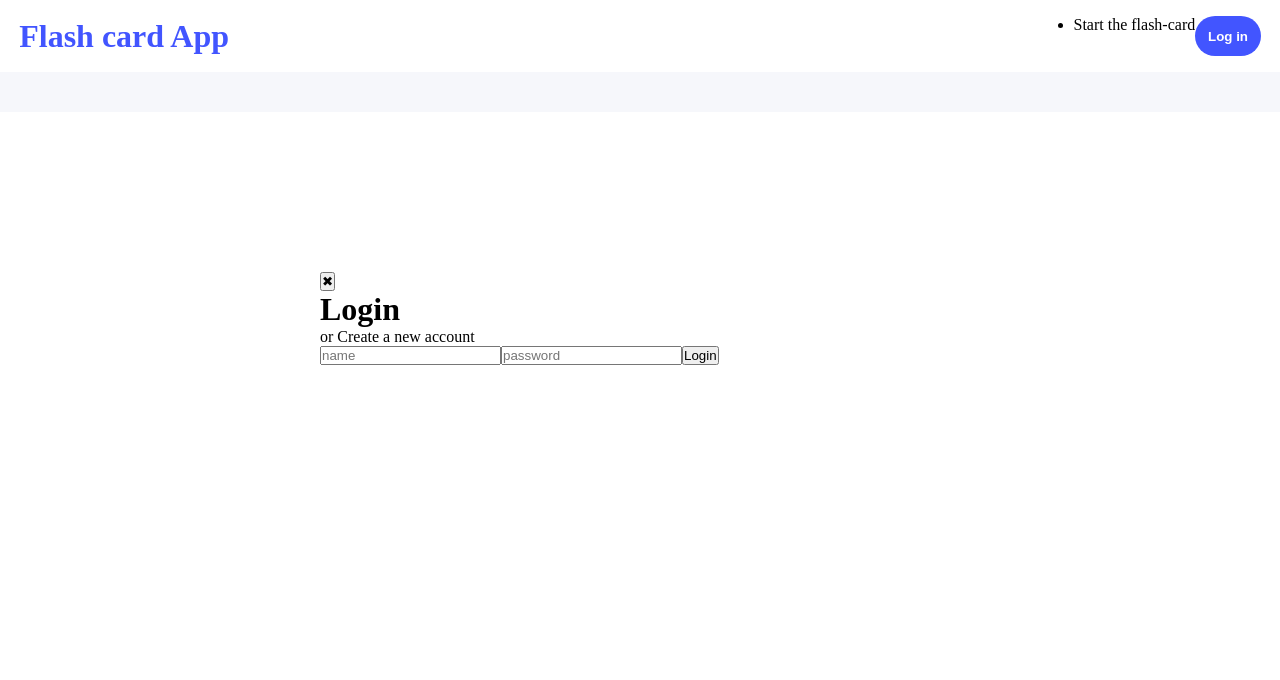
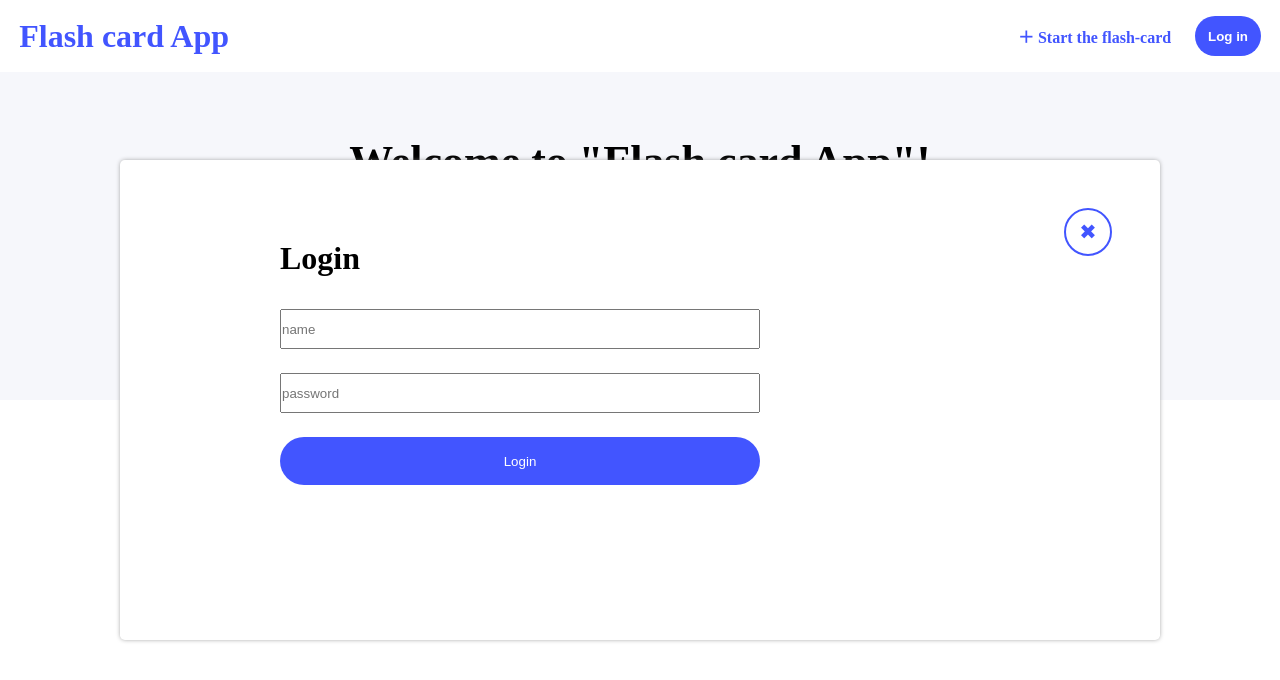
Before and after one commit to risa0110/flash-card-app, a React (Create React App) app: page / in a window 1280 px wide. Both pictures are taken after a click on the button "Log in". Shown: the top 680 px of the page. Built offline with nearby package versions, Linux system fonts and the light colour scheme.

Commit message:
made homepage

```diff
--- a/src/Components/CreateAccountCompo.js
+++ b/src/Components/CreateAccountCompo.js
@@ -7,25 +7,34 @@ export default function CreateAccountCompo({ mode, isVisible, btnClose }) {
         userName: '',
         password: ''
     });
-    const { login } = useContext(UserDataContext);
+    const { createAccount, login } = useContext(UserDataContext);
     const formSubmit = (e) => {
         e.preventDefault();
+        if(!formData.email || !formData.userName || !formData.password){
+            alert("error");//書き換えよう
+            return;
+        }
+        if (mode === "createAccount") {
+            createAccount(formData);
+        } else {
             login(formData);
+        }
+        btnClose();
         console.log(formData)
         setFormData({ email: '', userName: '', password: '' });
     }
 
-    const isSignup = mode === "signup"; //the mode for the login/createAccount display
+    const isSignup = mode === "createAccount"; //the mode for the login/createAccount display
 
     return (
         <>
             <div className={isVisible ? "login-section" : "login-section hidden"}>
                 <div>
-                    <button onClick={btnClose}>✖</button>
+                    <div>
+                        <button onClick={btnClose} className="close-btn">✖</button>
                     </div>
                     <div>
                         <h1>{isSignup ? "Create a new account" : "Login"}</h1>
-                    <p>or {isSignup ? "Login" : "Create a new account"}</p>
                     </div>
                     <div>
                         <form onSubmit={formSubmit}>
@@ -46,8 +55,9 @@ export default function CreateAccountCompo({ mode, isVisible, btnClose }) {
                                 placeholder="password"
                                 value={formData.password}
                                 onChange={(e) => setFormData({ ...formData, password: e.target.value })} />
-                        <button type="submit">{isSignup ? "Create" : "Login"}</button>
+                            <button type="submit" className="submit">{isSignup ? "Create" : "Login"}</button>
                         </form>
+                    </div>
                 </div>
             </div>
         </>
--- a/src/Components/HeaderCompo.js
+++ b/src/Components/HeaderCompo.js
@@ -1,4 +1,10 @@
-export default function HeaderCompo({openForm}) {
+import { useContext } from "react"
+import UserDataContext from "../Context/UserDataContext"
+import HeaderMenuCompo from "./HeaderMenuCompo";
+import { Link } from "react-router-dom";
+
+export default function HeaderCompo({ openForm,btnShowMenu,showMenu }) {
+    const { currentUser, isAuthenticated } = useContext(UserDataContext);
     return (
         <>
             <header>
@@ -9,8 +15,17 @@ export default function HeaderCompo({openForm}) {
                     <div>
                         <nav>
                             <ul>
-                                <li>Start the flash-card</li>
-                                <button className="hoverBtn" onClick={openForm}>Log in</button>
+                                <li><Link to="/" id="flash-card">＋ Start the flash-card</Link></li>
+                                <li>
+                                    {!isAuthenticated ?
+                                        <button className="hoverBtn" onClick={openForm}>Log in</button> :
+                                        <button className="hoverBtn" onClick={btnShowMenu}>{currentUser.userName}</button>
+                                    }
+                                </li>
+                                <li>
+                                    {isAuthenticated ?
+                                    <HeaderMenuCompo showMenu={showMenu}/>:null}
+                                </li>
                             </ul>
                         </nav>
                     </div>
--- /dev/null
+++ b/src/Components/HeaderMenuCompo.js
@@ -0,0 +1,20 @@
+import { useContext } from "react"
+import UserDataContext from "../Context/UserDataContext"
+import { Link } from "react-router-dom";
+export default function HeaderMenuCompo({showMenu}) {
+    const { currentUser,logout } = useContext(UserDataContext);
+    return (
+        <>
+            <div id="header-menu" className={showMenu? "": "hidden"} >
+                <div>
+                    <p><b>User name:</b> {currentUser.userName}</p>
+                    <p><b>e-mail:</b> {currentUser.email}</p>
+                </div>
+                <hr/>
+                <div><Link to="/Profile"><p>Profile</p></Link></div>
+                <hr/>
+                <div><button onClick={logout}>Logout</button></div>
+            </div>
+        </>
+    )
+}
--- a/src/Context/UserDataContext.js
+++ b/src/Context/UserDataContext.js
@@ -1,30 +1,50 @@
-import { createContext,useState,useEffect } from "react";
+import { createContext, useState, useEffect } from "react";
 const UserDataContext = createContext();
-export function UserDataProvider({children}){
-    const [user,setUser] = useState();
+export function UserDataProvider({ children }) {
+    const [currentUser, setCurrentUser] = useState(null);
+    const [users, setUsers] = useState(() => {
+        const stored = localStorage.getItem("users");
+        return stored ? JSON.parse(stored) : [];
+    });
     const [isAuthenticated, setIsAuthenticated] = useState(false);
 
-    useEffect(()=>{
-        const storedUser = localStorage.getItem("user");
-        if(storedUser){
-            setUser(JSON.parse(storedUser));
+
+    useEffect(() => {
+        const storedUser = localStorage.getItem("currentUser");
+        if (storedUser) {
+            setCurrentUser(JSON.parse(storedUser));
             setIsAuthenticated(true);
         }
-    },[]);
+    }, []);
+    const createAccount = (formData) => {
+        if (!users.find(u=>u.userName===formData.userName)) {
+            const newUser = [...users, formData];
+            setUsers(newUser);
+            localStorage.setItem("users", JSON.stringify(newUser));
+            setCurrentUser(formData)
+            localStorage.setItem("currentUser", JSON.stringify(formData))
+            setIsAuthenticated(true);
+        } else { alert("You already have your account!") }
+    }
 
-    const login = ({formData})=>{
-        setUser(formData);
-        setIsAuthenticated(true);
-        localStorage.setItem("user",JSON.stringify(formData))
+    const login = (formData) => {
+        const matchedUser =  users.find((u) => u.userName === formData.userName && u.password === formData.password);
+        console.log("matchedUser:", matchedUser);
+        if (matchedUser) {
+            setCurrentUser(matchedUser);
+            setIsAuthenticated(true);
+            localStorage.setItem("currentUser", JSON.stringify(matchedUser))
+        } else { alert("userName or password is wrong!") }
+        //alert("Login!")
+
     };
-    const logout = ()=>{
-        setUser(null);
+    const logout = () => {
         setIsAuthenticated(false);
-        localStorage.removeItem("user");
+        localStorage.removeItem("currentUser"); //←こいついる？
     };
-    console.log(user, isAuthenticated);
-    return(
-        <UserDataContext.Provider value={{user,isAuthenticated,login,logout}}>
+    console.log(users, isAuthenticated);
+    return (
+        <UserDataContext.Provider value={{ currentUser, users, isAuthenticated, login, logout, createAccount }}>
             {children}
         </UserDataContext.Provider>
     )
--- a/src/Layout.js
+++ b/src/Layout.js
@@ -4,7 +4,7 @@ export default function Layout(){
         <>
         <ul>
             <li><Link to="/">Home Page</Link></li>
-            <li><Link to="/">Profile Page</Link></li>
+            <li><Link to="/Profile">Profile Page</Link></li>
         </ul>
         <Outlet/>
         </>
--- a/src/Pages/Home.js
+++ b/src/Pages/Home.js
@@ -1,10 +1,10 @@
 import CreateAccountCompo from "../Components/CreateAccountCompo"
 import HeaderCompo from "../Components/HeaderCompo"
-//import LoginCompo from "../Components/LoginCompo"
 import { useState } from "react"
 
 export default function Home() {
     const [showSignUp, setShowSignUp] = useState(false);
+    const[showMenu, setShowMenu]=useState(false);
     const [mode, setMode] = useState("login");
     const openForm = (formMode)=>{
         setMode(formMode);
@@ -13,7 +13,10 @@ export default function Home() {
 
     return (
         <>
-            <HeaderCompo openForm={()=>openForm("login")}/>
+            <HeaderCompo
+            openForm={()=>openForm("login")}
+            showMenu={showMenu}
+            btnShowMenu={()=>setShowMenu(!showMenu)}/>
             <div id="app-descriptiton">
                 <div>
                     <h2>Welcome to "Flash card App"!</h2>
@@ -21,7 +24,7 @@ export default function Home() {
                         Create your own sets, review them anytime, and track your progress as you master new concepts.
                         Whether you're preparing for exams, learning a new language, or just keeping your memory sharp, FlashMaster helps you study smarter—not harder.
                     </p>
-                    <button onClick={()=>openForm("signup")} className="hoverBtn">Create new Account</button>
+                    <button onClick={()=>openForm("createAccount")} className="hoverBtn">Create new Account</button>
                 </div>
             </div>
 
--- a/src/Pages/Profile.js
+++ b/src/Pages/Profile.js
@@ -1,7 +1,20 @@
-export default function Profile(){
-    return(
+import { useContext } from "react"
+import UserDataContext from "../Context/UserDataContext"
+export default function Profile() {
+    const {currentUser} = useContext(UserDataContext)
+    return (
         <>
-        <h1>Profile</h1>
+            <div className="container">
+                <h1>Setting</h1>
+                <div id="profile-sec">
+                    <div>
+                        <h2>Profile</h2>
+                        <p>User name: {currentUser.userName}</p>
+                        <p>E-mail: {currentUser.email}</p>
+                        <p>Password: *****</p>
+                    </div>
+                </div>
+            </div>
         </>
     )
 }
--- a/src/style.css
+++ b/src/style.css
@@ -2,6 +2,12 @@
     box-sizing: border-box;
     margin: 0;
     padding: 0;
+}
+li{
+    list-style: none;
+}
+a{
+    text-decoration: none;
 }
 /*Variables*/
 :root{
@@ -12,13 +18,16 @@
 }
 /*header-compo style*/
 .container{
-    display: flex;
-    justify-content: space-between;
     align-items: center;
     padding: 1rem 1.2rem;
 }
+header .container{
+    display: flex;
+    justify-content: space-between;
+}
 header ul{
     display: flex;
+    align-items: center;
 }
 header #site-logo h1{
     color:var(--main-site-color);
@@ -26,6 +35,28 @@ header #site-logo h1{
 header nav button{
     padding: 0.4rem 0.8rem;
     height: 2.5rem;
+}
+#flash-card{
+    font-weight: var(--fontweight-med);
+    color: var(--main-site-color);
+    margin-right: 1.5rem;
+}
+#flash-card:hover{
+    opacity: 0.8;
+}
+/*header-menu compo style*/
+#header-menu{
+    position: absolute;
+    top: 4.5rem;
+    right: 1rem;
+    height: 16rem;
+    width: 18rem;
+    background-color: var(--color-white);
+    box-shadow: 0 0 5px -1px gray;
+    border-radius: 0.5rem;
+}
+#header-menu div{
+    margin: 1.3rem 1rem;
 }
 
 /*home page style*/
@@ -57,13 +88,56 @@ header nav button{
 .login-section{
     background-color: #fff;
     position: absolute;
-    min-width: 80rem;
-    min-height: 30rem;
+    width: 65rem;
+    height: 30rem;
     top: 50%;
     left: 50%;
-    transform: translate(-50%,-60%);
-    padding: 10rem 20rem;
+    transform: translate(-50%,-50%);
+    box-shadow: 0 0 5px -1px gray;
+    border-radius: 0.3rem;
 }
 .hidden{
     display: none;
 }
+.login-section> div{
+    padding: 5rem 10rem;
+}
+.login-section form{
+    margin-top: 2rem;
+    display: flex;
+    flex-direction: column;
+    gap: 1.5rem;
+}
+.login-section form input{
+    height: 2.5rem;
+    width: 30rem;
+}
+.close-btn{
+    width: 3rem;
+    aspect-ratio: 1/1;
+    font-size: 1.3rem;
+    border: 2px var(--main-site-color) solid;
+    border-radius: 2rem;
+    color: var(--main-site-color);
+    background-color: var(--color-white);
+    position: absolute;
+    top: 3rem;
+    right: 3rem;
+}
+.login-section form .submit{
+    width: 30rem;
+    height: 3rem;
+    background-color: var(--main-site-color);
+    color: var(--color-white);
+    border: none;
+    border-radius: 1.5rem;
+}
+/*profile page style*/
+#profile-sec{
+    border: 1px #000 solid;
+    border-radius: 0.3rem;
+    margin: 2rem 0;
+}
+#profile-sec div{
+    margin: 1rem 2rem;
+}
```
Also changed, not shown: public/plus-svgrepo-com.svg (added). Lines whose indentation alone changed are shown as unchanged.
